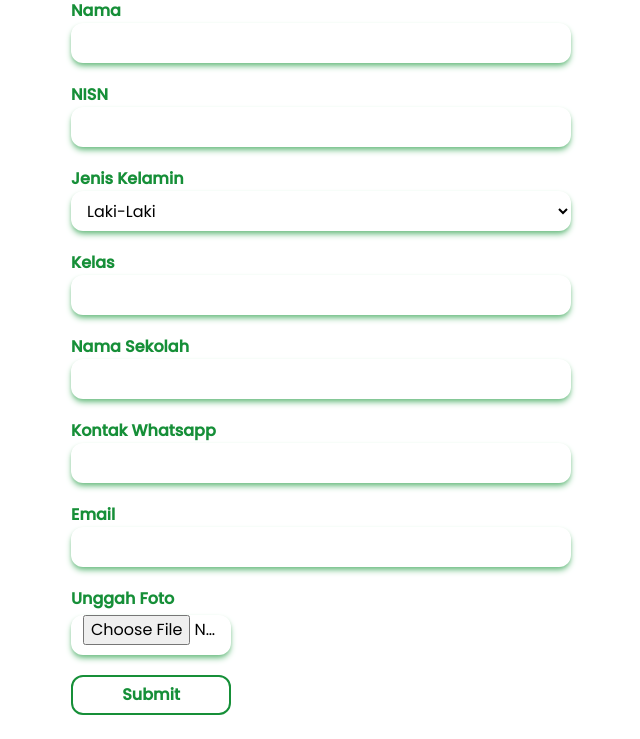
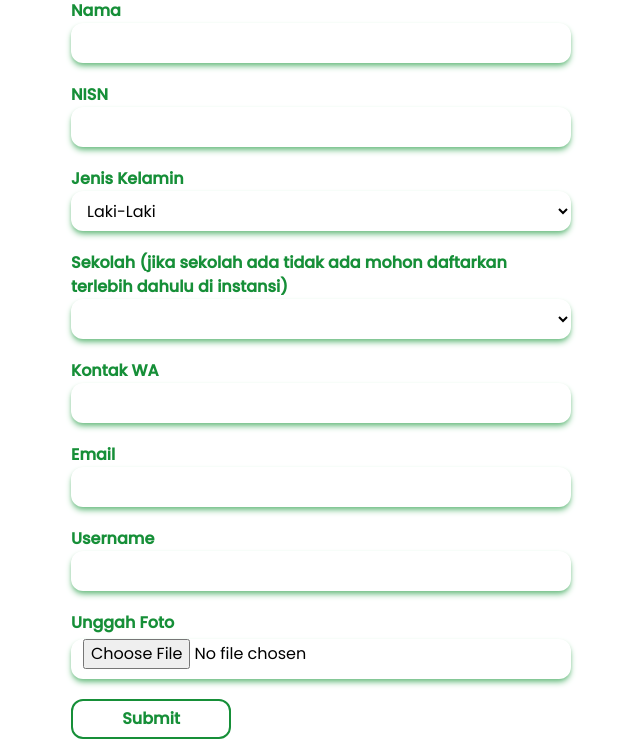
Before and after one commit to HajidRaihan/Mathematics-Event-App, a Laravel app: template backend/resources/views/pendaftaran.blade.php in a window 1280 px wide. Shown: the part 121-860 px from the top of the page, without its empty margins (137-777 px from the left). Before the commit the page ends 836 px from the top, so only its background shows below. Run offline with Laravel 10, Linux system fonts and the light colour scheme; the template is opened without the code that fills it, so the values that code supplies are empty; style sheets or scripts are compiled from the project's sources.

Commit message:
test: :memo: Test 'pendaftaran' for siswa
Make form for siswa work to test the database

```diff
--- a/backend/app/Http/Controllers/PendaftaranController.php
+++ b/backend/app/Http/Controllers/PendaftaranController.php
@@ -16,7 +16,8 @@ class PendaftaranController extends Controller
      */
     public function pendaftaran()
     {
-        return view('pendaftaran');
+        $instansis= Instansi::all();
+        return view('pendaftaran',['instansis'=>$instansis]);
     }
 
     public function instansi()
--- a/backend/resources/views/pendaftaran.blade.php
+++ b/backend/resources/views/pendaftaran.blade.php
@@ -21,28 +21,34 @@
                     </select>
                 </div>
             <div>
-                <label for="jenjang" class="text-primary font-bold">Kelas</label>
-                <input type="number" id="jenjang" name="kelas"
-                    class="h-10 rounded-xl bg-white w-full shadow-md shadow-secondary p-3">
+                <label for="jenis_kelamin" class="text-primary font-bold">Sekolah (jika sekolah ada tidak ada mohon daftarkan terlebih dahulu di instansi)</label>
+                <select name="instansi_id" id="instansi_id"
+                    class="h-10 rounded-xl bg-white w-full shadow-md shadow-secondary px-3">
+                    @foreach ($instansis as $instansis )
+                    @if($instansis->jenjang =='sma')
+                    <option value="{{$instansis->id}}">{{$instansis->instansi}}</option>
+                    @endif
+                    @endforeach
+                </select>
             </div>
             <div>
-                <label for="sekolah" class="text-primary font-bold">Nama Sekolah</label>
-                <input type="text" id="sekolah" name="sekolah" class="h-10 rounded-xl bg-white w-full shadow-md shadow-secondary p-3">
+                <label for="sekolah" class="text-primary font-bold">Kontak WA</label>
+                <input type="text" id="kontak" name="kontak" class="h-10 rounded-xl bg-white w-full shadow-md shadow-secondary p-3" @required(true)>
             </div>
             <div>
-                <label for="kontak" class="text-primary font-bold">Kontak Whatsapp</label>
-                <input type="text" id="kontak" name="kontak" class="h-10 rounded-xl bg-white w-full shadow-md shadow-secondary p-3">
+                <label for="kontak" class="text-primary font-bold">Email</label>
+                <input type="text" id="email" name="email" class="h-10 rounded-xl bg-white w-full shadow-md shadow-secondary p-3 " @required(true)>
             </div>
             <div>
-                <label for="email" class="text-primary font-bold">Email</label>
-                <input type="text" id="email" name="email" class="h-10 rounded-xl bg-white w-full shadow-md shadow-secondary p-3">
+                <label for="email" class="text-primary font-bold">Username</label>
+                <input type="text" id="username" name="username" class="h-10 rounded-xl bg-white w-full shadow-md shadow-secondary p-3" @required(true)>
             </div>
             <div class="flex flex-col">
                 <p class="text-primary font-bold mb-1">Unggah Foto</p>
                 {{-- <label for="foto"
                     class="font-semibold w-40 p-2 border-none bg-primary text-center text-white rounded-xl">Unggah</label> --}}
                 <input type="file" id="foto" name="foto"
-                class="h-10 rounded-xl bg-white w-40 shadow-md shadow-secondary px-3">
+                class="h-10 rounded-xl bg-white shadow-md shadow-secondary px-3">
             </div>
             <button class="rounded-xl border-2 border-primary h-10 w-40 font-semibold text-primary" type="submit" value="submit">Submit</button>
         </form>
```
